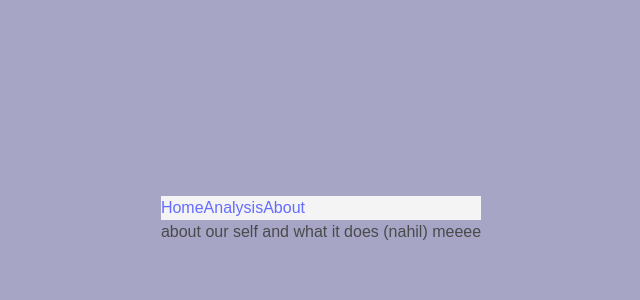
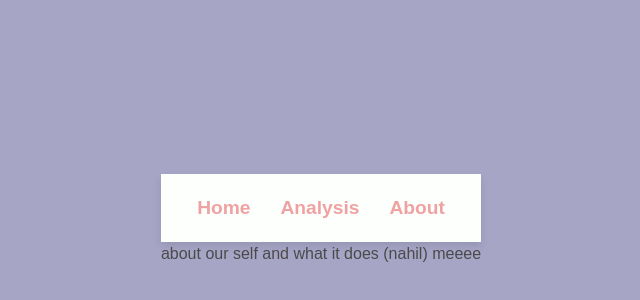
Before and after one commit to vinishdas/skin-Analysis-and-product-recommendation-recommendation, a React (Vite) app in the folder my-app/: page / in a window 1280 px wide. Shown: the part 180-480 px from the top of the page, without its empty margins (319-959 px from the left). Built offline with nearby package versions, Linux system fonts and the light colour scheme.

Commit message:
css foir nav

```diff
--- a/my-app/src/components/style/nav.css
+++ b/my-app/src/components/style/nav.css
@@ -1,5 +1,49 @@
+/* Basic Styling for Navbar */
+.navbar {
+    background-color: #fcfffc; /* Green background color */
+    padding: 10px 20px; /* Spacing around the navbar */
+    box-shadow: 0 4px 8px rgba(0, 0, 0, 0.1); /* Subtle shadow */
+  }
 
-.navbar{
-    background-color: #f4f4f4;
-    color: #000000;
-}
+  /* Style for Navbar list */
+  .navbar ul {
+    display: flex; /* Flexbox for horizontal layout */
+    justify-content: center; /* Center items */
+    list-style: none; /* Remove default list styling */
+    padding: -4px; /* Remove default padding */
+    margin: 0px; /* Remove default margin */
+  }
+
+  /* Style for each Link */
+  .navbar li {
+    margin: 0 15px; /* Space between each link */
+  }
+
+  /* Styling for Links */
+  .navbar a {
+    color: rgb(240, 162, 162); /* White text color */
+    text-decoration: none; /* Remove underline */
+    font-size: 1.2rem; /* Larger text size */
+    font-weight: bold; /* Bold text */
+    padding: 10px 15px; /* Padding around text */
+    border-radius: 5px; /* Rounded corners */
+    transition: background-color 0.3s ease, color 0.3s ease; /* Smooth hover effect */
+  }
+
+  /* Hover Effect for Links */
+  .navbar a:hover {
+    background-color: #9a5b5b; /* Darker green on hover */
+    color: #ddb4b4; /* Keep text color white on hover */
+  }
+
+  /* Responsive Design for smaller screens */
+  @media (max-width: 768px) {
+    .navbar ul {
+      flex-direction: column; /* Stack links vertically */
+      align-items: center; /* Center the items */
+    }
+
+    .navbar li {
+      margin: 10px 0; /* More space between links in mobile view */
+    }
+  }
```
